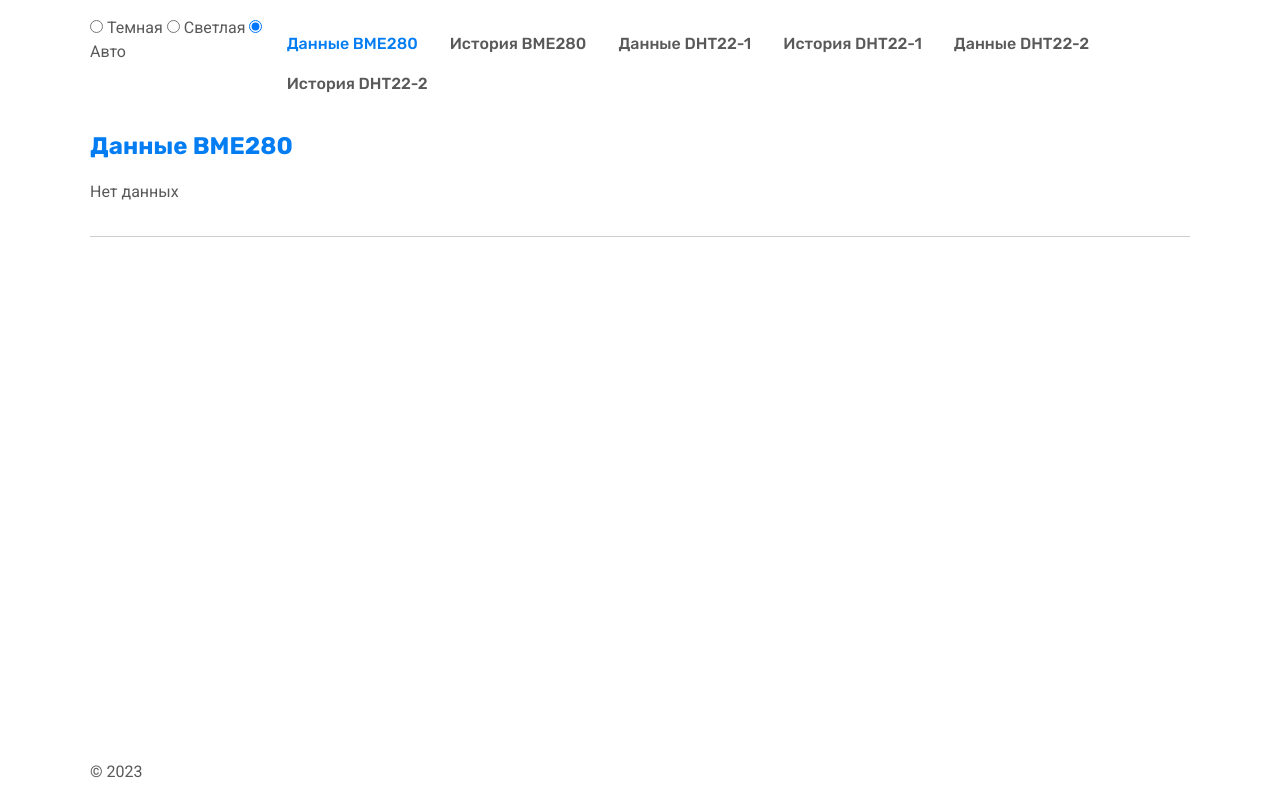
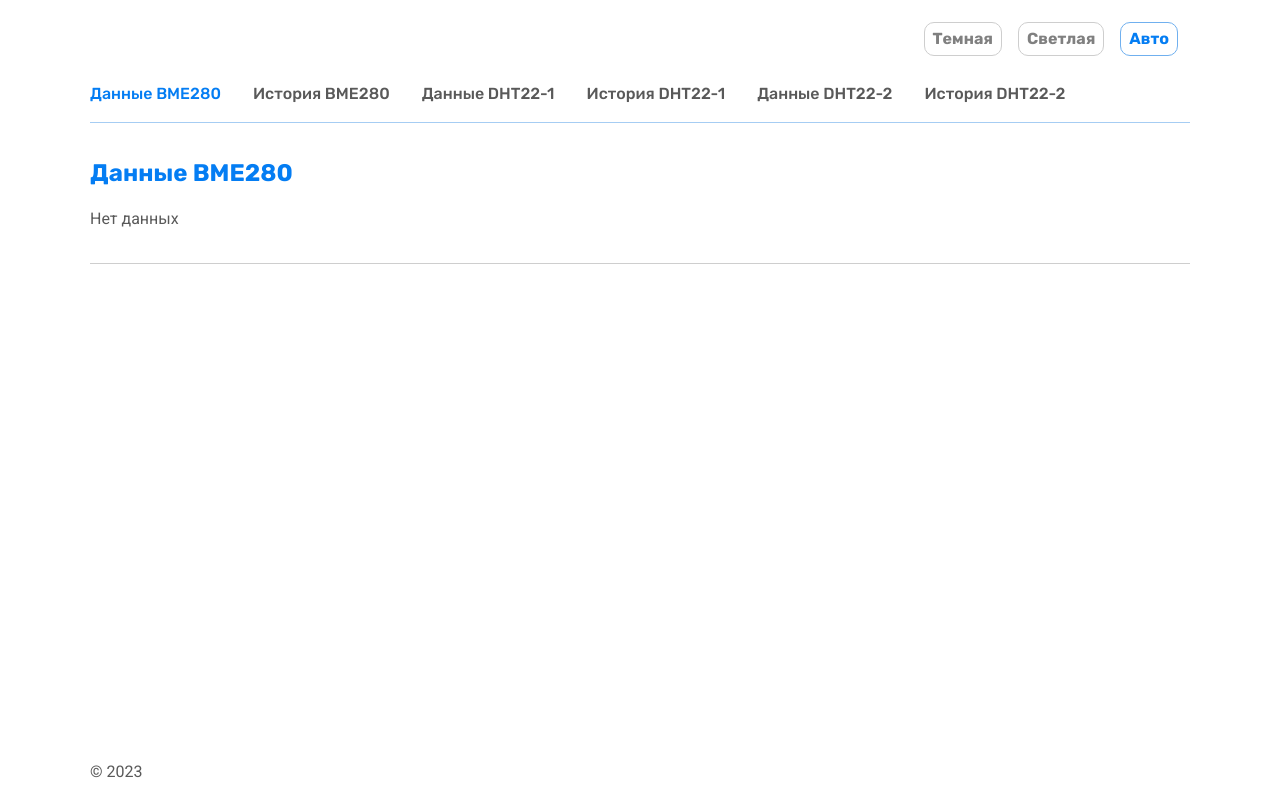
Before and after one commit to Missisol/rpi-sensors, a Django app: page /bme/ in a window 1280 px wide. Run offline with Django 4.2, Linux system fonts and the light colour scheme; data that the repository does not hold is empty; some libraries are stand-ins or nearby versions.

Commit message:
Theme switch updated

```diff
--- a/meteo/static/css/base.css
+++ b/meteo/static/css/base.css
@@ -99,7 +99,7 @@
   grid-template-columns:
     [full-start] 1fr [container-start] minmax(0, 1100px) [container-end] 1fr [full-end];
   grid-template-rows: auto 1fr auto;
-  column-gap: var(--gap);
+  gap: var(--gap);
 }
 
 .container > * {
--- a/meteo/static/css/header.css
+++ b/meteo/static/css/header.css
@@ -1,10 +1,55 @@
 .header {
+  padding: var(--gap) 0;
+}
+
+.header__switch-box {
+  margin-left: auto;
   display: flex;
-  padding: var(--gap) 0;
+  gap: var(--gap);
+  max-inline-size: max-content;
+  align-items: flex-start;
+  font-family: 'Rubik', sans-serif;
+  font-weight: 600;
+  border: none;
+  color: var(--medium-grey-color);
+}
+
+.switch-group {
+  display: grid;
+  place-items: center;
+  inline-size: max-content;
+  padding: calc(var(--gap) / 4) calc(var(--gap) / 2);
+  border-radius: 10px;
+  border: 1px solid var(--light-grey-color);
+}
+
+.switch-group > :is(input, label) {
+  grid-area: 1/1;
+  inline-size: 100%;
+  block-size: 100%;
+  cursor: pointer;
+}
+
+.switch-group > :is(input) {
+  opacity: 0;
+  overflow: hidden;
+  white-space: nowrap;
+}
+
+.switch-group:has(:checked) {
+  color: var(--base-blue-color);
+  border: 1px solid var(--medium-blue-color);
+}
+
+.switch-group:hover {
+  color: var(--medium-blue-color);
+  border: 1px solid var(--medium-blue-color);
 }
 
 .header__nav {
   margin-left: auto;
+  padding: var(--gap) 0;
+  border-bottom: 1px solid var(--light-blue-color);
 }
 
 .header__links {
@@ -12,7 +57,6 @@
   flex-wrap: wrap;
   column-gap: calc(var(--gap) * 2);
   row-gap: var(--gap);
-  padding: var(--gap) 0;
 }
 
 .header__link {
--- a/meteo/static/js/modules/plotlyData.js
+++ b/meteo/static/js/modules/plotlyData.js
@@ -93,9 +93,9 @@ function getGaugePlotly(fields, divs) {
 }
 
 function getHystoryPlotly(fields, divs) {
-  const modeOverride = localStorage.getItem('color-mode')
+  const modeOverride = localStorage.getItem('color-mode');
   const { bgcolor, titlecolor } = getColors(modeOverride, modeOverride);
-  const dataArr = getDataArr(fields, 'historyDataArr')
+  const dataArr = getDataArr(fields, 'historyDataArr');
 
   dataArr.forEach((data, idx) => {
     const trace = {
@@ -117,6 +117,9 @@ function getHystoryPlotly(fields, divs) {
       colorway: [data.color],
       paper_bgcolor: bgcolor,
       plot_bgcolor: bgcolor,
+      yaxis: {
+        gridcolor: '#808080',
+      },
     };
     Plotly.newPlot(divs[idx], [trace], layout, config);
   })
--- a/meteo/static/js/modules/plotlyHistory.js
+++ b/meteo/static/js/modules/plotlyHistory.js
@@ -17,9 +17,10 @@ function getProcessedFields(str) {
 }
 
 function getDeltaPlotly(fields, divs) {
-  const modeOverride = localStorage.getItem('color-mode')
+  const modeOverride = localStorage.getItem('color-mode');
   const { bgcolor, titlecolor } = getColors(modeOverride, modeOverride);
   const dataArr = getFilteredDataArr(fields, lineChartDataArr);
+
   dataArr.forEach((data, idx) => {
     const trace1 = {
       x: [],
@@ -54,6 +55,9 @@ function getDeltaPlotly(fields, divs) {
       colorway: [data.color],
       paper_bgcolor: bgcolor,
       plot_bgcolor: bgcolor,
+      yaxis: {
+        gridcolor: '#808080',
+      },
     };
 
     Plotly.newPlot(divs[idx], traces, layout, config);
--- a/meteo/static/js/sensor_data.js
+++ b/meteo/static/js/sensor_data.js
@@ -18,7 +18,7 @@ function updateSensorReadings() {
       const res = jsonResponse.results[0]
 
       const localDate = new Date(res.full_date).toLocaleString('ru');
-      const dateEl = document.querySelector('#local-date')
+      const dateEl = document.querySelector('#local-date');
       dateEl.innerHTML = localDate;
 
       fields.forEach((field) => {
--- a/meteo/templates/meteo/includes/header.html
+++ b/meteo/templates/meteo/includes/header.html
@@ -2,12 +2,16 @@
 <link rel="stylesheet" href="{% static 'css/header.css' %}">
 
 <header class="header">
-  <div class="header__switch-box">
-    <div>
+  <fieldset class="header__switch-box">
+    <div class="switch-group">
       <input type="radio" name="theme-switch" value="dark" id="toggle-dark" class="theme-switch theme-switch--dark">
       <label for="toggle-dark">Темная</label>
+    </div>
+    <div class="switch-group">
       <input type="radio" name="theme-switch" value="light" id="toggle-light" class="theme-switch theme-switch--light">
       <label for="toggle-light">Светлая</label>
+    </div>
+    <div class="switch-group">
       <input type="radio" name="theme-switch" value="auto" id="toggle-auto" class="theme-switch theme-switch--auto">
       <label for="toggle-auto">Авто</label>
     </div>
@@ -16,7 +20,7 @@
         ? document.querySelector(`.theme-switch[value=${colorModeOverride}`).checked = true
         : document.querySelector(`.theme-switch[value=auto`).checked = true
   </script>
-  </div>
+  </fieldset>
   <nav class="header__nav">
     <ul class="header__links">
         {% for x, y, z in menu %}
```
Also changed, not shown: meteo/api/api_urls.py (+5 -5 lines).
